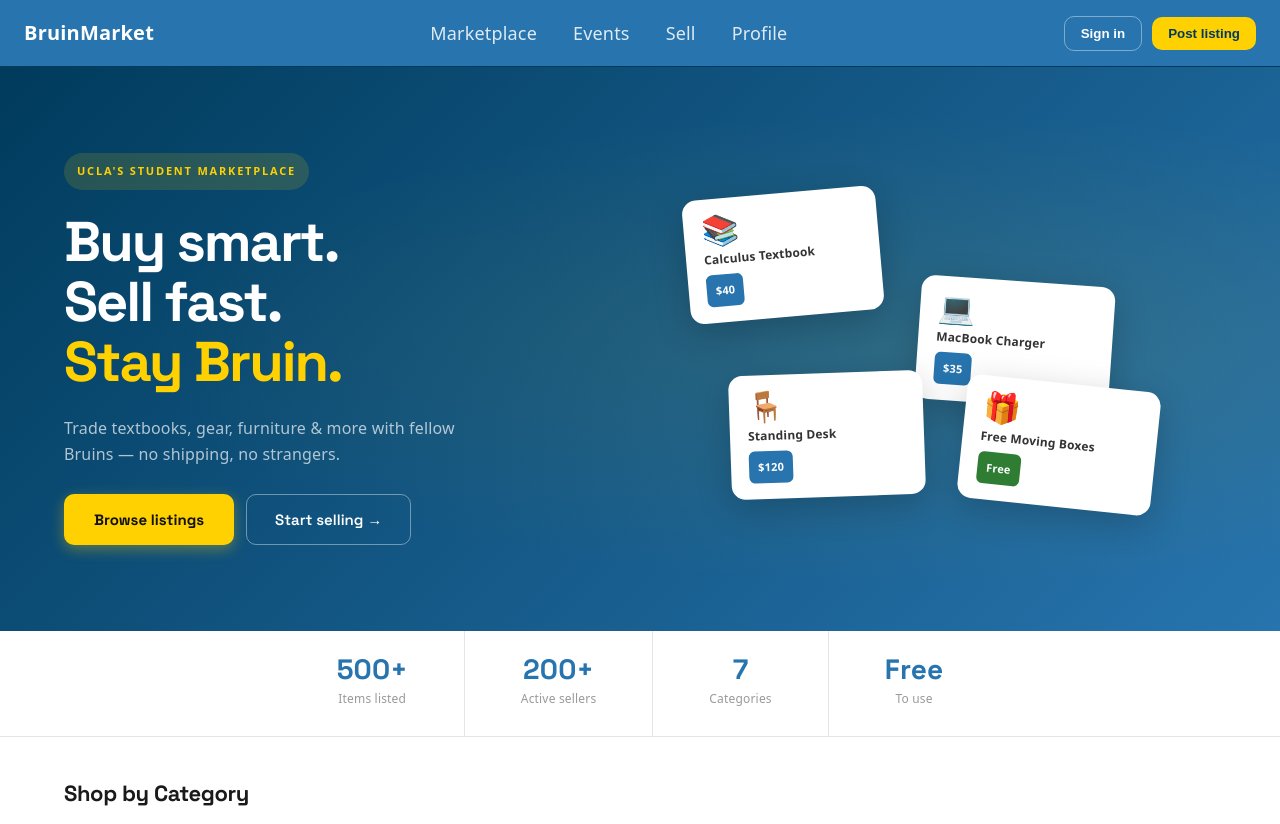
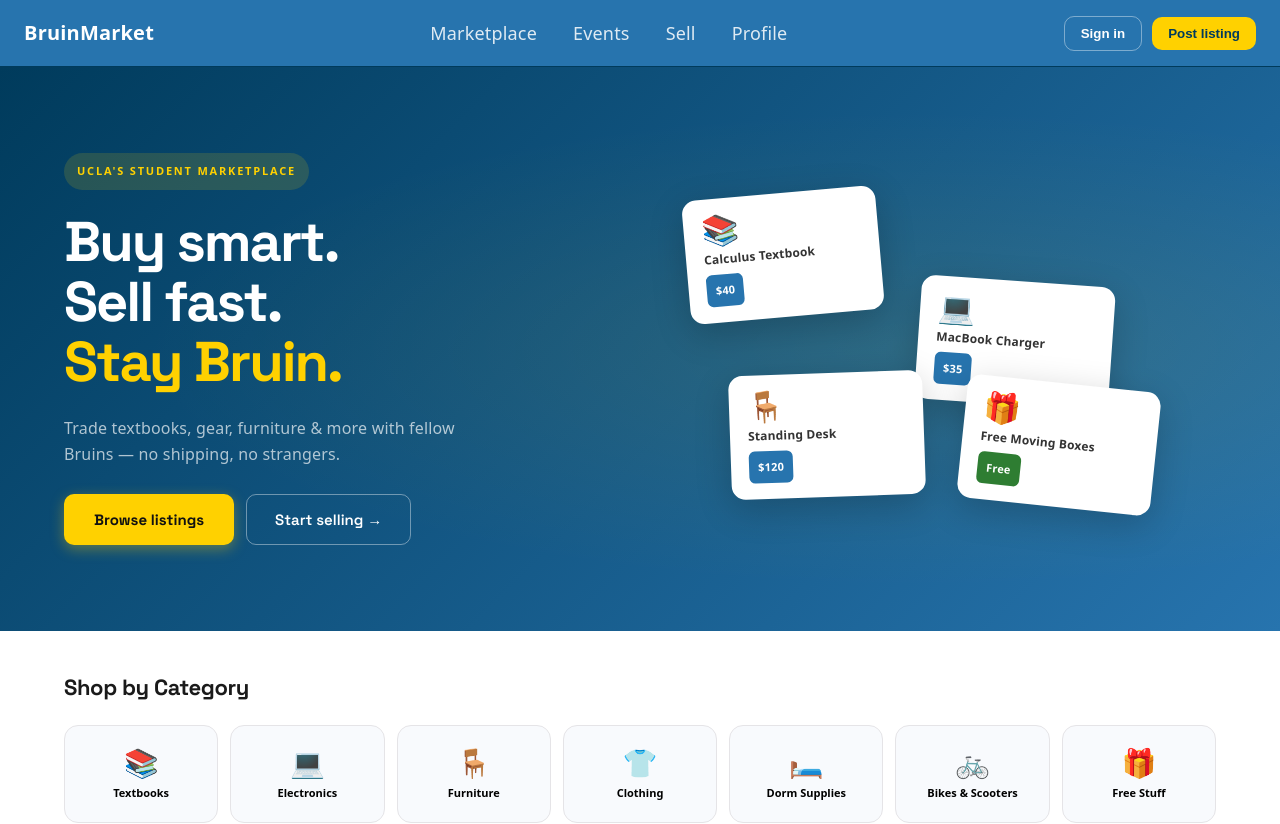
Before and after one commit to sharonxiong/ACM-W-BruinMarket-Temp, a React (Vite) app in the folder my-react-app/: page / in a window 1280 px wide. Shown: the top 824 px of the page. Built offline with nearby package versions, Linux system fonts and the light colour scheme.

Commit message:
Remove fluff

```diff
--- a/my-react-app/src/pages/Marketplace.css
+++ b/my-react-app/src/pages/Marketplace.css
@@ -162,40 +162,6 @@
 }
 
 .pc-price--free { background: #2e7d32; }
-
-/* ══ STATS BAR ═════════════════════════════════════ */
-
-.mp-stats {
-  background: white;
-  border-bottom: 1px solid var(--border);
-  display: flex;
-  justify-content: center;
-}
-
-.mp-stat {
-  display: flex;
-  flex-direction: column;
-  align-items: center;
-  gap: 3px;
-  padding: 24px 56px;
-  border-right: 1px solid var(--border);
-}
-
-.mp-stat:last-child { border-right: none; }
-
-.mp-stat-value {
-  font-family: var(--heading);
-  font-size: 28px;
-  font-weight: 700;
-  color: var(--ucla-blue);
-  line-height: 1;
-}
-
-.mp-stat-label {
-  font-size: 12px;
-  color: #999;
-  font-weight: 500;
-}
 
 /* ══ CATEGORY TILES ════════════════════════════════ */
 
@@ -602,8 +568,6 @@
   }
   .mp-hero-right  { display: none; }
   .mp-headline    { font-size: 42px; }
-  .mp-stats       { flex-wrap: wrap; }
-  .mp-stat        { padding: 18px 28px; border-right: none; border-bottom: 1px solid var(--border); width: 50%; box-sizing: border-box; }
   .mp-cat-grid    { grid-template-columns: repeat(4, 1fr); }
   .mp-categories  { padding: 28px 24px; }
   .mp-listings    { padding: 28px 24px; }
@@ -616,5 +580,5 @@
 @media (max-width: 520px) {
   .mp-headline    { font-size: 34px; letter-spacing: -1px; }
   .mp-cat-grid    { grid-template-columns: repeat(2, 1fr); }
-  .mp-stat        { width: 50%; }
+
 }
--- a/my-react-app/src/pages/Marketplace.tsx
+++ b/my-react-app/src/pages/Marketplace.tsx
@@ -20,13 +20,6 @@ const CATEGORY_ICONS: Record<string, string> = {
   "Bikes & Scooters": "🚲",
   "Free Stuff":       "🎁",
 };
-
-const STATS = [
-  { value: "500+", label: "Items listed" },
-  { value: "200+", label: "Active sellers" },
-  { value: "7",    label: "Categories" },
-  { value: "Free", label: "To use" },
-];
 
 const MAX_PRICE = 500;
 
@@ -120,16 +113,6 @@ export default function Marketplace() {
           </div>
         </div>
       </section>
-
-      {/* ── Stats bar ── */}
-      <div className="mp-stats">
-        {STATS.map((s) => (
-          <div key={s.label} className="mp-stat">
-            <strong className="mp-stat-value">{s.value}</strong>
-            <span className="mp-stat-label">{s.label}</span>
-          </div>
-        ))}
-      </div>
 
       {/* ── Category tiles ── */}
       <section className="mp-categories">
```
